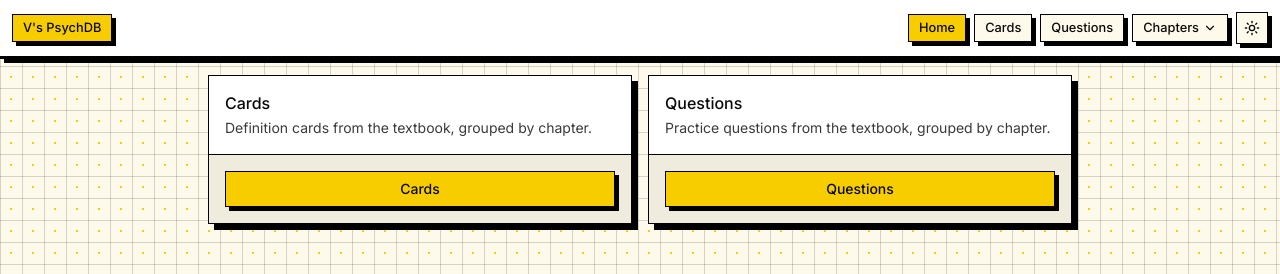
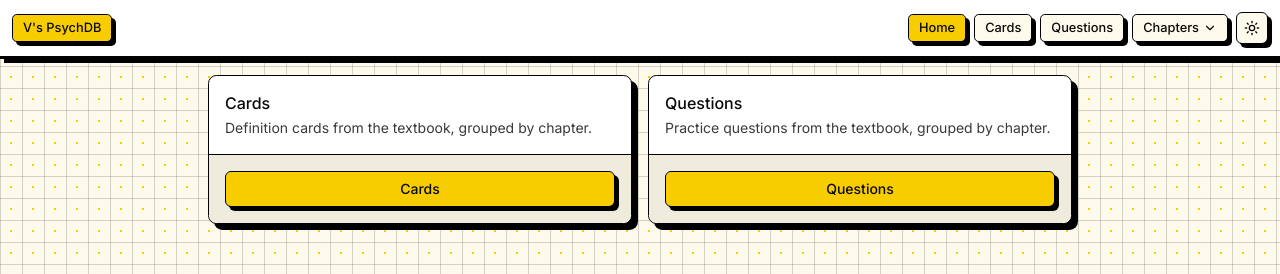
Before and after one commit to RasheedJohnson/psych_base, a Next.js app: page / in a window 1280 px wide. Shown: the top 274 px of the page. Built offline with nearby package versions, Linux system fonts and the light colour scheme.

Commit message:
Add slight rounding to neo plates and their shadows.

```diff
--- a/app/globals.css
+++ b/app/globals.css
@@ -7,12 +7,13 @@
 
 /*
   Neobrutalist tokens: thick ink borders, hard offset shadows (no blur),
-  little/no rounding, high-contrast fills. Semantic names stay ShadCN-standard
+  slight corner radius, high-contrast fills. Semantic names stay ShadCN-standard
   so future /components/ui primitives pick these up automatically.
 */
 :root {
   color-scheme: light;
-  --radius: 0px;
+  /* Slight plate rounding. ShadCN rounded-* utilities and box-shadows follow this. */
+  --radius: 0.375rem;
   --background: oklch(0.985 0.02 95);
   --foreground: oklch(0.145 0 0);
   --card: oklch(1 0 0);
@@ -119,7 +120,7 @@
   --color-foreground: var(--foreground);
   --color-background: var(--background);
 
-  /* Radius scale stays 0 when --radius is 0. */
+  /* Radius scale follows --radius (buttons use lg, cards/dialogs use xl). */
   --radius-sm: calc(var(--radius) * 0.6);
   --radius-md: calc(var(--radius) * 0.8);
   --radius-lg: var(--radius);
@@ -131,7 +132,11 @@
   /* Thick default borders; arbitrary widths like border-[1px] are unchanged. */
   --border-width: 3px;
 
-  /* Hard offset shadows (no blur) using the current border color. */
+  /*
+    Hard offset shadows (no blur) using the current border color.
+    box-shadow copies the element's border-radius, so raised plates keep
+    matching rounded shadows without extra wrappers or filter drop-shadows.
+  */
   --shadow-2xs: 2px 2px 0 0 var(--border);
   --shadow-xs: 2px 2px 0 0 var(--border);
   --shadow-sm: 4px 4px 0 0 var(--border);
--- a/components/ui/button.tsx
+++ b/components/ui/button.tsx
@@ -5,8 +5,8 @@ import { Slot } from "radix-ui"
 import { cn } from "@/lib/utils"
 
 /*
-  Raised neo-brutal control: ink border + hard offset shadow from globals.css
-  tokens, then a press that steps the shadow down (xs) and off (none).
+  Raised neo-brutal control: ink border, --radius rounding, and hard offset
+  shadow from globals.css tokens. Press steps the shadow down (xs) then off.
 */
 const neoRaised =
   "border-border shadow-sm hover:translate-x-0.5 hover:translate-y-0.5 hover:shadow-xs active:translate-x-1 active:translate-y-1 active:shadow-none"
--- a/components/ui/card.tsx
+++ b/components/ui/card.tsx
@@ -2,7 +2,7 @@ import * as React from "react"
 
 import { cn } from "@/lib/utils"
 
-/** Raised card plate: ink border + hard offset shadow. No overflow clip so the shadow is visible. */
+/** Raised card plate: ink border, --radius rounding, hard offset shadow. No overflow clip so the shadow is visible. */
 function Card({
   className,
   size = "default",
--- a/components/ui/dialog.tsx
+++ b/components/ui/dialog.tsx
@@ -62,7 +62,7 @@ function DialogContent({
       <DialogPrimitive.Content
         data-slot="dialog-content"
         className={cn(
-          /* Same raised plate as Card: ink border + hard offset shadow, not a hairline ring. */
+          /* Same raised plate as Card: ink border, --radius rounding, hard offset shadow. */
           "fixed top-1/2 left-1/2 z-50 grid w-full max-w-[calc(100%-2rem)] -translate-x-1/2 -translate-y-1/2 gap-4 rounded-xl border border-border bg-popover p-4 text-sm text-popover-foreground shadow-lg duration-100 outline-none sm:max-w-sm data-open:animate-in data-open:fade-in-0 data-open:zoom-in-95 data-closed:animate-out data-closed:fade-out-0 data-closed:zoom-out-95",
           className
         )}
--- a/components/ui/empty.tsx
+++ b/components/ui/empty.tsx
@@ -3,7 +3,7 @@ import { cva, type VariantProps } from "class-variance-authority"
 
 import { cn } from "@/lib/utils"
 
-/** Empty frame is a raised card plate, not a dashed hairline. */
+/** Empty frame is a raised card plate (border, --radius rounding, hard shadow). */
 function Empty({ className, ...props }: React.ComponentProps<"div">) {
   return (
     <div
```
Also changed, not shown: 2 other files (tests, documents, lock files or other folders).
